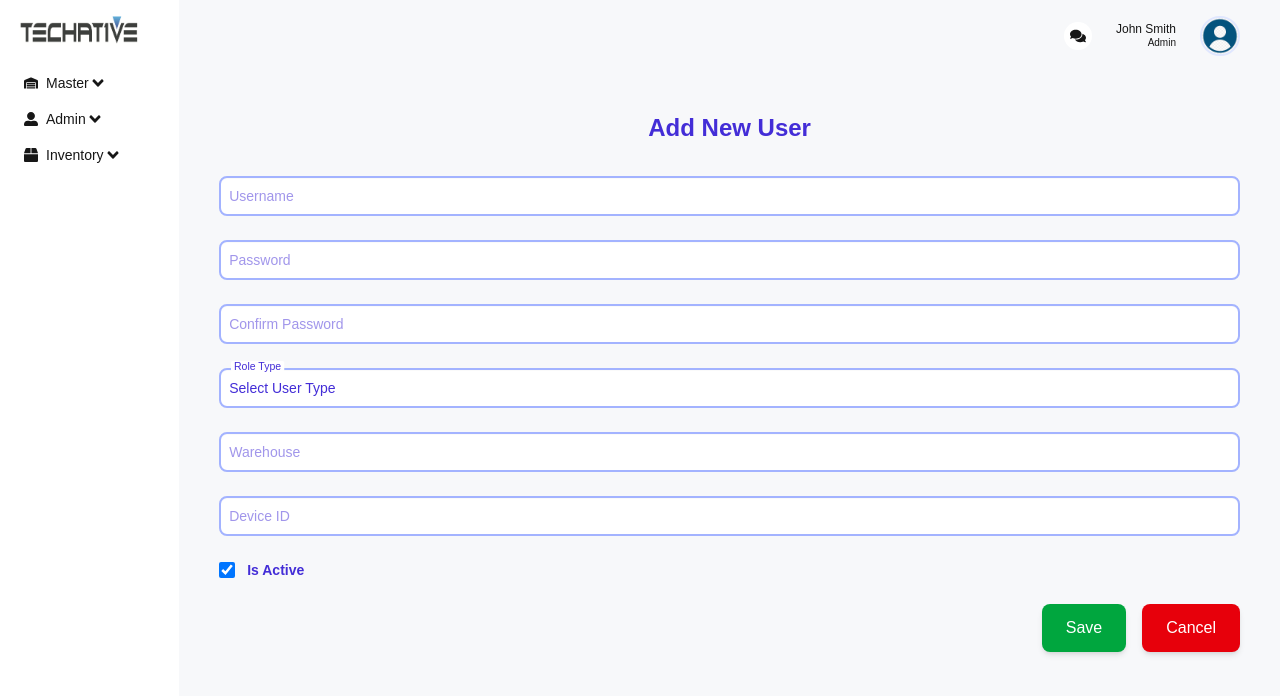
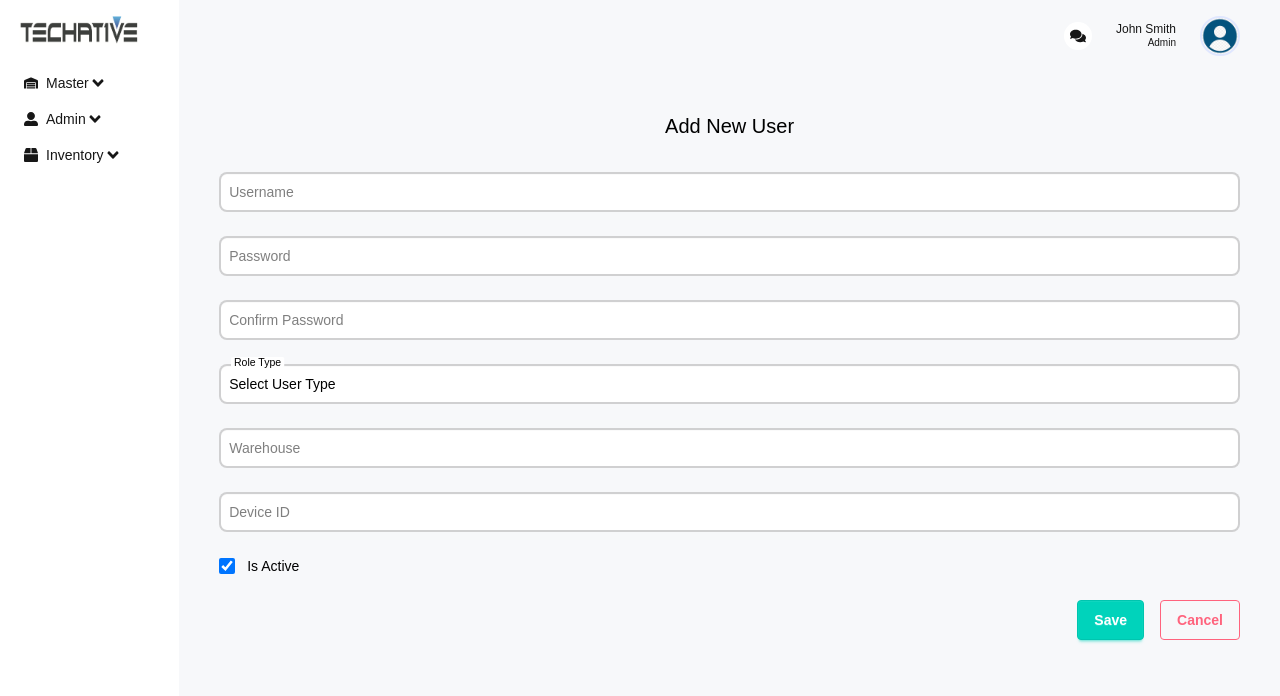
Before and after one commit to karthika3-k/WMSReactApp, a Next.js app: page /pages/adduser in a window 1280 px wide. Shown: the top 696 px of the page. Built offline with nearby package versions, Linux system fonts and the light colour scheme.

Commit message:
hover changes

```diff
--- a/src/app/component/Form/AddUserForm.tsx
+++ b/src/app/component/Form/AddUserForm.tsx
@@ -13,6 +13,7 @@ interface AddUserFormProps {
     userData?: User | null;
 }
 const AddUserForm: React.FC<AddUserFormProps> = ({ userData }) => {
+
 
     const [formData, setFormData] = useState({
         userId: 0,
@@ -216,7 +217,7 @@ const AddUserForm: React.FC<AddUserFormProps> = ({ userData }) => {
     };
     return (
         <div className="w-full p-10 text-indigo-800 rounded-xl max-h-[700px] overflow-y-auto overflow-x-hidden p-4">
-            <h2 className="text-2xl font-extrabold text-center text-indigo-700 mb-8">
+            <h2 className="text-xl font-medium text-center text-black mb-8">
                 Add New User
             </h2>
 
@@ -225,7 +226,7 @@ const AddUserForm: React.FC<AddUserFormProps> = ({ userData }) => {
 
                     {/* Username */}
                     <div className="relative">
-                        <label className="floating-label text-indigo-700 font-medium">
+                        <label className="floating-label text-black font-medium">
                             <span>Username</span>
                             <input
                                 type="text"
@@ -233,7 +234,7 @@ const AddUserForm: React.FC<AddUserFormProps> = ({ userData }) => {
                                 name="username"
                                 value={formData.username}
                                 onChange={handleInputChange}
-                                className="input input-md w-full p-2 rounded-lg border-2 border-indigo-300 focus:ring-indigo-500"
+                                className="input input-md w-full p-2 rounded-lg border-2 border-black-300 focus:ring-indigo-500 "
                                 placeholder="Username"
                                 required
                             />
@@ -242,7 +243,7 @@ const AddUserForm: React.FC<AddUserFormProps> = ({ userData }) => {
 
                     {/* Password */}
                     <div className="relative">
-                        <label className="floating-label text-indigo-700 font-medium">
+                        <label className="floating-label text-black font-medium">
                             <span>Password</span>
                             <input
                                 type="password"
@@ -250,7 +251,7 @@ const AddUserForm: React.FC<AddUserFormProps> = ({ userData }) => {
                                 name="password"
                                 value={formData.password}
                                 onChange={handleInputChange}
-                                className="input input-md w-full p-2 rounded-lg border-2 border-indigo-300 focus:ring-indigo-500"
+                                className="input input-md w-full p-2 rounded-lg border-2 border-black-300 focus:ring-indigo-500"
                                 placeholder="Password"
                                 required
                             />
@@ -259,7 +260,7 @@ const AddUserForm: React.FC<AddUserFormProps> = ({ userData }) => {
 
                     {/* Confirm Password */}
                     <div className="relative">
-                        <label className="floating-label text-indigo-700 font-medium">
+                        <label className="floating-label text-black font-medium">
                             <span>Confirm Password</span>
                             <input
                                 type="password"
@@ -267,7 +268,7 @@ const AddUserForm: React.FC<AddUserFormProps> = ({ userData }) => {
                                 name="confirmPassword"
                                 value={formData.confirmPassword}
                                 onChange={handleInputChange}
-                                className="input input-md w-full p-2 rounded-lg border-2 border-indigo-300 focus:ring-indigo-500"
+                                className="input input-md w-full p-2 rounded-lg border-2 border-black-300 focus:ring-indigo-500"
                                 placeholder="Confirm Password"
                                 required
                             />
@@ -276,14 +277,14 @@ const AddUserForm: React.FC<AddUserFormProps> = ({ userData }) => {
 
                     {/* Role Type */}
                     <div className="relative">
-                        <label className="floating-label text-indigo-700 font-medium">
+                        <label className="floating-label text-black font-medium">
                             <span>Role Type</span>
                             <select
                                 id="role"
                                 name="role"
                                 value={formData.role}
                                 onChange={handleInputChange}
-                                className="input input-md w-full p-2 rounded-lg border-2 border-indigo-300 focus:ring-indigo-500"
+                                className="input input-md w-full p-2 rounded-lg border-2 border-black-300 focus:ring-indigo-500"
                                 required
                             >
                                 <option value="" disabled>Select User Type</option>
@@ -296,7 +297,7 @@ const AddUserForm: React.FC<AddUserFormProps> = ({ userData }) => {
 
                     {/* Warehouse */}
                     <div className="relative">
-                        <label className="floating-label text-indigo-700 font-medium">
+                        <label className="floating-label text-black font-medium">
                             <span>Warehouse</span>
                             <input
                                 type="text"
@@ -304,7 +305,7 @@ const AddUserForm: React.FC<AddUserFormProps> = ({ userData }) => {
                                 name="wareHouse"
                                 value={formData.wareHouse}
                                 onChange={handleInputChange}
-                                className="input input-md w-full p-2 rounded-lg border-2 border-indigo-300 focus:ring-indigo-500"
+                                className="input input-md w-full p-2 rounded-lg border-2 border-black-300 focus:ring-indigo-500"
                                 placeholder="Warehouse"
                                 required
                             />
@@ -313,7 +314,7 @@ const AddUserForm: React.FC<AddUserFormProps> = ({ userData }) => {
 
                     {/* Device ID */}
                     <div className="relative">
-                        <label className="floating-label text-indigo-700 font-medium">
+                        <label className="floating-label text-black font-medium">
                             <span>Device ID</span>
                             <input
                                 type="text"
@@ -321,7 +322,7 @@ const AddUserForm: React.FC<AddUserFormProps> = ({ userData }) => {
                                 name="deviceId"
                                 value={formData.deviceId}
                                 onChange={handleInputChange}
-                                className="input input-md w-full p-2 rounded-lg border-2 border-indigo-300 focus:ring-indigo-500"
+                                className="input input-md w-full p-2 rounded-lg border-2 border-black-300 focus:ring-indigo-500"
                                 placeholder="Device ID"
                                 required
                             />
@@ -337,9 +338,9 @@ const AddUserForm: React.FC<AddUserFormProps> = ({ userData }) => {
                             name="isActive"
                             checked={formData.isActive}
                             onChange={handleInputChange}
-                            className="h-4 w-4 rounded border-indigo-300 text-blue-500 focus:ring-2 focus:ring-blue-400"
+                            className="h-4 w-4 rounded border-indigo-300 text-black focus:ring-2 focus:ring-blue-400"
                         />
-                        <label htmlFor="isActive" className="text-sm font-semibold text-indigo-700">
+                        <label htmlFor="isActive" className="text-sm font-medium text-black">
                             Is Active
                         </label>
                     </div>
@@ -349,14 +350,14 @@ const AddUserForm: React.FC<AddUserFormProps> = ({ userData }) => {
                 <div className="flex justify-end gap-4 mt-6">
                     <button
                         type="submit"
-                        className="px-6 py-3 bg-green-600 text-white rounded-lg shadow-md hover:bg-green-700 focus:outline-none transition-all"
+                        className="btn btn-accent text-white"
                     >
                         {formData.userId > 0 ? 'Update' : 'Save'}
                     </button>
                     <button
                         type="button"
                         onClick={handleCancel}
-                        className="px-6 py-3 bg-red-600 text-white rounded-lg shadow-md hover:bg-red-700 focus:outline-none transition-all"
+                        className="btn btn-outline btn-error hover:bg-red-100 hover:text-red-600"
                     >
                         Cancel
                     </button>
--- a/src/app/component/Grid/DeviceGrid/DeviceGrid.tsx
+++ b/src/app/component/Grid/DeviceGrid/DeviceGrid.tsx
@@ -142,12 +142,7 @@ const DeviceGrid = () => {
 
     return (
         <div className="bg-white p-4 rounded-md flex-1 m-4 mt-0">
-            {/* TOP */}
-            <Grid header="All Devices" role="admin" FormComponent={<DeviceForm />} />
-            {/* LIST */}
-            <Table columns={deviceColumns} renderRow={renderRow} data={devices} />
-            {/* PAGINATION */}
-            <Pagination data={devices} rowPerPage={7} />
+
         </div>
     );
 };
--- a/src/app/component/Grid/Grid.tsx
+++ b/src/app/component/Grid/Grid.tsx
@@ -19,11 +19,11 @@ interface GridProps {
 const Grid: React.FC<GridProps> = ({ header, userData, role, FormComponent, searchTerm, setSearchTerm }) => {
   const drawerCheckboxRef = useRef<HTMLInputElement>(null);
   return (
-    <div className="flex items-center justify-between">
+    <div className="flex items-center justify-between ">
       <h1 className="hidden md:block text-lg font-semibold">{header}</h1>
       <div className="flex flex-col md:flex-row items-center gap-4 w-full md:w-auto">
         <TableSearch searchTerm={searchTerm} setSearchTerm={setSearchTerm} />
-        <div className="flex items-center gap-4 self-end">
+        <div className="flex items-center gap-4  self-end">
           {role === "admin" && (
             <div className="drawer drawer-end">
               <input
@@ -40,7 +40,7 @@ const Grid: React.FC<GridProps> = ({ header, userData, role, FormComponent, sear
                       drawerCheckboxRef.current.checked = true; // ✅ Open the drawer
                     }
                   }}
-                  className="btn btn-primary"
+                 className="btn btn-outline btn-accent"
                 >
                   <FaPlus />
                 </button>
```
Also changed, not shown: src/app/component/Grid/UserGrid/UserGrid.tsx (+4 -4 lines), src/app/component/Pagination/Pagination.tsx (+7 -5 lines), src/app/component/Sidebar/Sidebar.tsx (+5 -5 lines).
